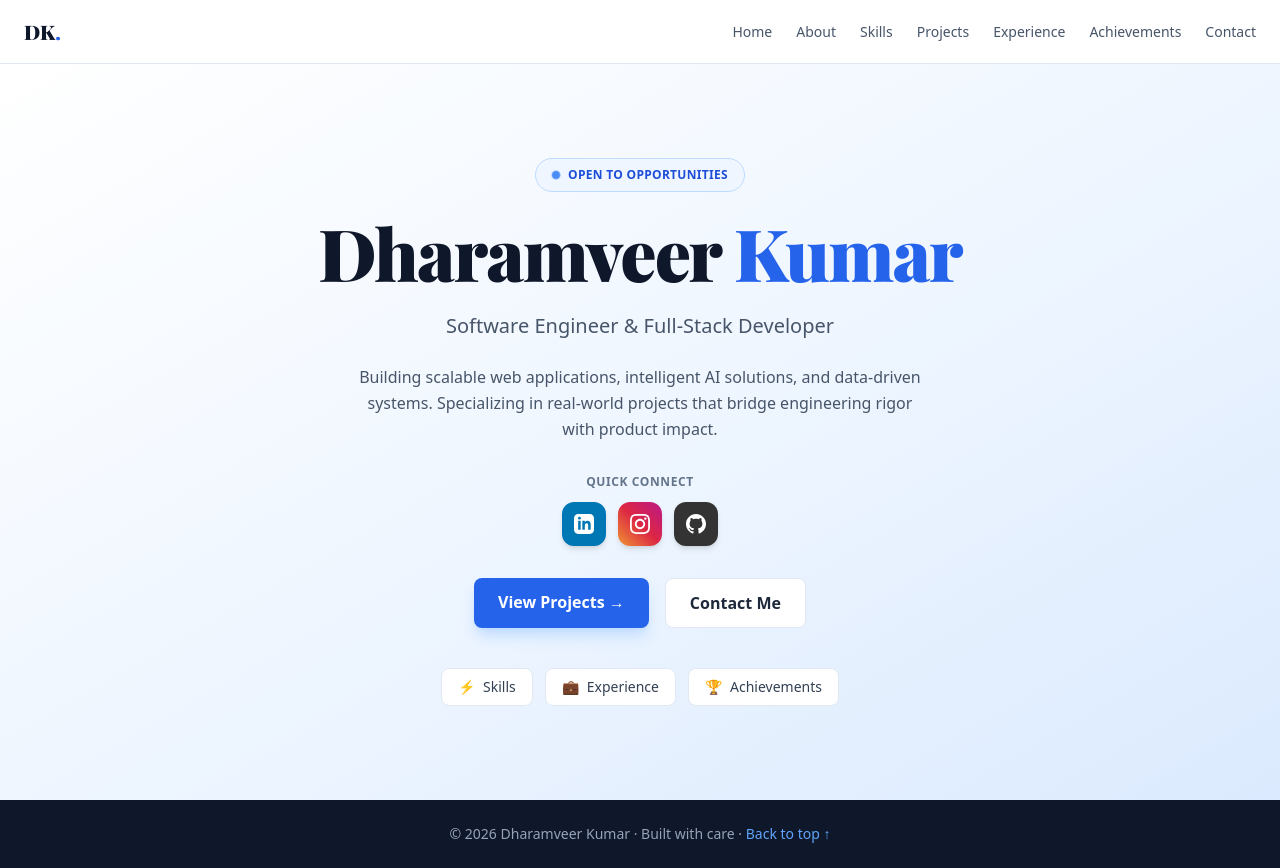
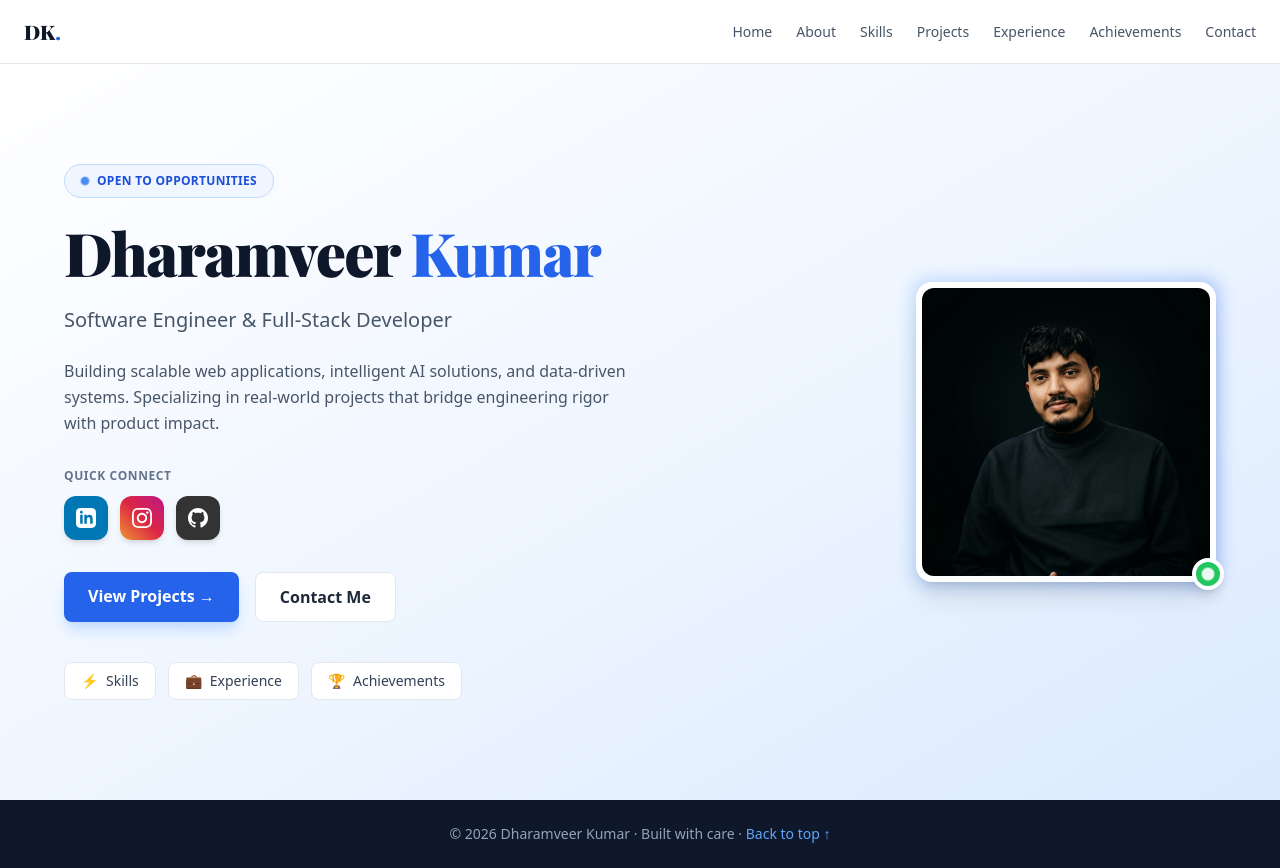
Before and after one commit to dharamveerkz/dharamveer-cse-portfolio, a Next.js app: page / in a window 1280 px wide. Built offline with nearby package versions, Linux system fonts and the light colour scheme; a web font is replaced by a local one.

Commit message:
Update page.tsx

```diff
--- a/app/page.tsx
+++ b/app/page.tsx
@@ -1,4 +1,6 @@
+// app/page.tsx
 import Link from "next/link";
+import Image from "next/image";
 
 export default function Home() {
   const socialLinks = [
@@ -41,27 +43,32 @@ export default function Home() {
   ];
 
   return (
-    <section className="min-h-[calc(100vh-4rem)] flex items-center justify-center bg-gradient-to-br from-white via-blue-50 to-blue-100 px-6">
-      <div className="max-w-3xl text-center space-y-6">
-        <div className="inline-flex items-center gap-2 px-4 py-2 bg-blue-50 border border-blue-200 rounded-full text-blue-700 text-xs font-semibold tracking-wide uppercase">
+    <section className="min-h-[calc(100vh-4rem)] flex items-center justify-center bg-gradient-to-br from-white via-blue-50 to-blue-100 px-6 py-12">
+      <div className="max-w-6xl w-full">
+        {/* Responsive Layout: Column on mobile, Row on desktop */}
+        <div className="flex flex-col lg:flex-row items-center gap-8 lg:gap-12">
+                    {/* Content Section (Left on desktop, top on mobile) */}
+          <div className="flex-1 text-center lg:text-left space-y-6 order-2 lg:order-1">
+            <div className="inline-flex items-center gap-2 px-4 py-2 bg-blue-50 border border-blue-200 rounded-full text-blue-700 text-xs font-semibold tracking-wide uppercase mx-auto lg:mx-0">
               <span className="w-2 h-2 bg-blue-500 rounded-full animate-pulse"></span> Open to Opportunities
             </div>
 
-        <h1 className="font-playfair text-5xl md:text-7xl font-black tracking-tight">          Dharamveer <span className="text-blue-600">Kumar</span>
+            <h1 className="font-playfair text-4xl md:text-5xl lg:text-6xl font-black tracking-tight">
+              Dharamveer <span className="text-blue-600">Kumar</span>
             </h1>
 
             <p className="text-lg md:text-xl text-slate-600 font-light">
               Software Engineer & Full-Stack Developer
             </p>
 
-        <p className="text-slate-600 max-w-xl mx-auto leading-relaxed">
+            <p className="text-slate-600 max-w-xl mx-auto lg:mx-0 leading-relaxed">
               Building scalable web applications, intelligent AI solutions, and data-driven systems. Specializing in real-world projects that bridge engineering rigor with product impact.
             </p>
 
             {/* Quick Connect Section */}
             <div className="pt-2">
               <p className="text-xs font-semibold text-slate-500 uppercase tracking-wider mb-3">Quick Connect</p>
-          <div className="flex justify-center gap-3">
+              <div className="flex justify-center lg:justify-start gap-3">
                 {socialLinks.map((social) => (
                   <a
                     key={social.name}
@@ -78,7 +85,7 @@ export default function Home() {
             </div>
 
             {/* CTA Buttons */}
-        <div className="flex flex-col sm:flex-row gap-4 justify-center pt-2">
+            <div className="flex flex-col sm:flex-row gap-4 justify-center lg:justify-start pt-2">
               <Link
                 href="/projects"
                 className="px-6 py-3 bg-blue-600 text-white font-semibold rounded-lg hover:bg-blue-700 transition shadow-lg shadow-blue-200"
@@ -89,14 +96,14 @@ export default function Home() {
                 href="/contact"
                 className="px-6 py-3 bg-white border border-slate-200 text-slate-800 font-semibold rounded-lg hover:border-blue-300 hover:text-blue-600 transition"
               >
-            Contact Me
-          </Link>
+                Contact Me              </Link>
             </div>
 
             {/* Quick Navigation Boxes */}
-        <div className="flex flex-wrap justify-center gap-3 pt-4">
+            <div className="flex flex-wrap justify-center lg:justify-start gap-3 pt-4">
               {quickLinks.map((link) => (
-            <Link              key={link.name}
+                <Link
+                  key={link.name}
                   href={link.href}
                   className="flex items-center gap-2 px-4 py-2 bg-white border border-slate-200 rounded-lg text-slate-700 text-sm font-medium hover:border-blue-300 hover:text-blue-600 hover:shadow-md transition-all duration-200"
                 >
@@ -106,6 +113,35 @@ export default function Home() {
               ))}
             </div>
           </div>
+
+          {/* Profile Image Section (Right on desktop, bottom on mobile) */}
+          <div className="flex-shrink-0 order-1 lg:order-2 flex justify-center">
+            <div className="relative group">
+              {/* Decorative ring */}
+              <div className="absolute -inset-1 bg-gradient-to-r from-blue-400 to-blue-600 rounded-2xl blur opacity-30 group-hover:opacity-50 transition duration-300"></div>
+
+              {/* Profile Image */}
+              <div className="relative bg-white p-1.5 rounded-2xl shadow-xl">
+                <Image
+                  src="/me.jpg"
+                  alt="Dharamveer Kumar - Profile"
+                  width={280}
+                  height={280}
+                  priority
+                  className="rounded-xl w-48 h-48 md:w-64 md:h-64 lg:w-72 lg:h-72 object-cover object-center transition-transform duration-300 group-hover:scale-[1.02]"
+                />
+              </div>
+
+              {/* Status badge */}
+              <div className="absolute -bottom-2 -right-2 bg-green-500 border-4 border-white rounded-full p-1.5 shadow-lg">
+                <span className="sr-only">Available for work</span>
+                <div className="w-3 h-3 bg-white rounded-full animate-pulse"></div>
+              </div>
+            </div>
+          </div>
+
+        </div>
+      </div>
     </section>
   );
 }
```
Lines whose indentation alone changed are shown as unchanged.
